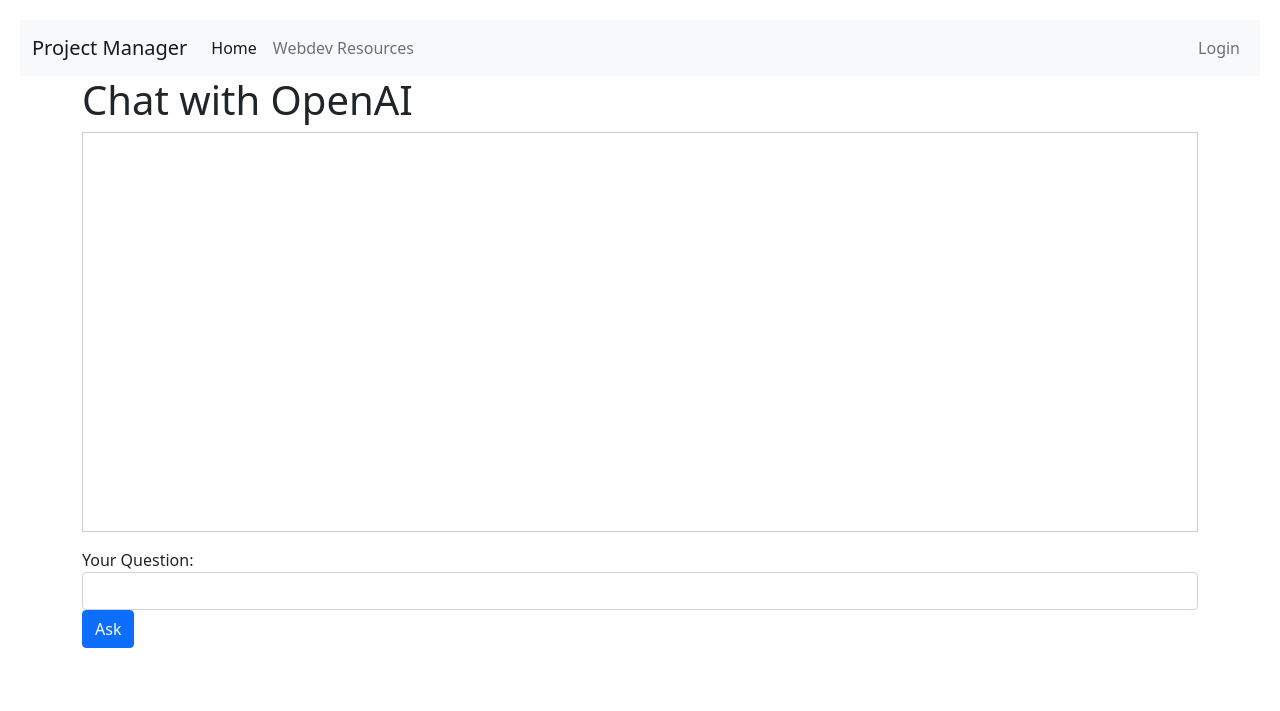
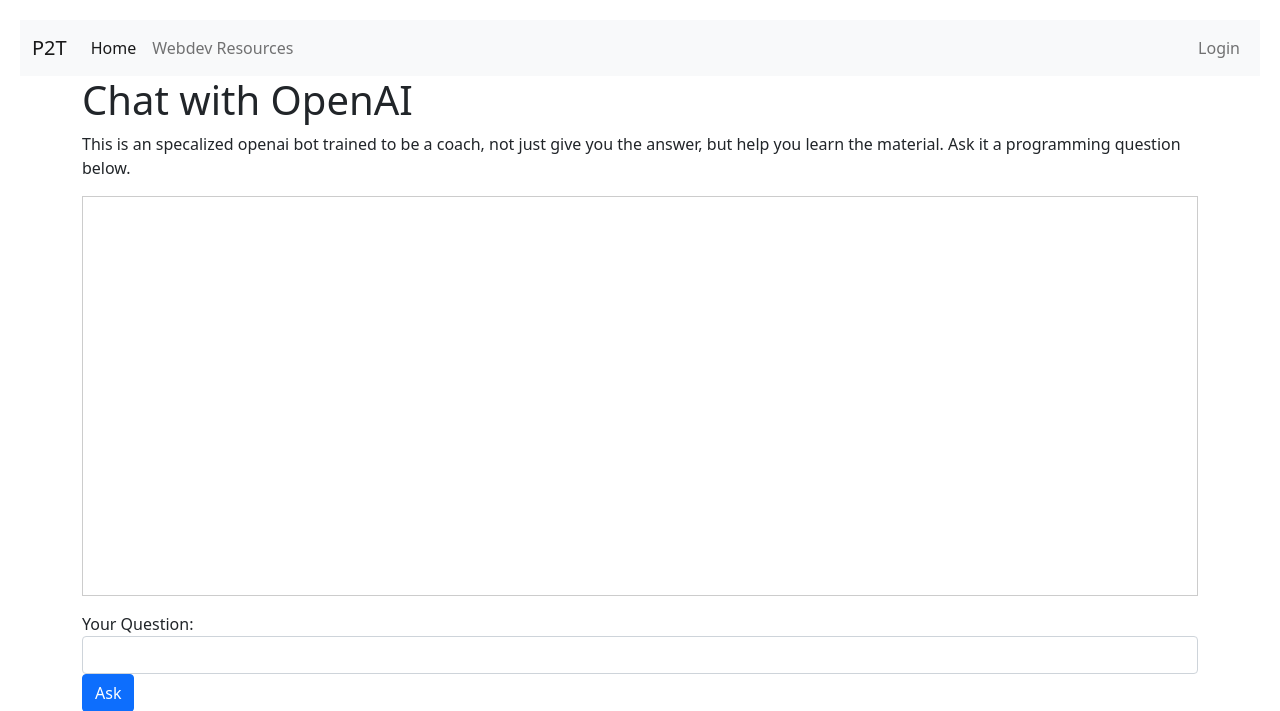
Before and after one commit to admiralorbiter/Flask_Playground, a Flask app: page /chat in a window 1280 px wide. Shown: the top 711 px of the page. Run offline with Flask 3, Linux system fonts and the light colour scheme; some libraries are stand-ins or nearby versions.

Commit message:
Few fixes

```diff
--- a/app/templates/base.html
+++ b/app/templates/base.html
@@ -11,7 +11,7 @@
 <body>
     <nav class="navbar navbar-expand-lg navbar-light bg-light">
         <div class="container-fluid">
-          <a class="navbar-brand" href="#">Project Manager</a>
+          <a class="navbar-brand" href="#">P2T</a>
           <button class="navbar-toggler" type="button" data-bs-toggle="collapse" data-bs-target="#navbarNav" aria-controls="navbarNav" aria-expanded="false" aria-label="Toggle navigation">
             <span class="navbar-toggler-icon"></span>
           </button>
@@ -25,10 +25,6 @@
               </li>
               <!-- Admin Dashboard Link -->
               {% if current_user.is_authenticated %}
-              <!-- Profile Link -->
-              <li class="nav-item">
-                <a class="nav-link" href="{{ url_for('user_detail', id=current_user.id) }}">Profile</a>
-              </li>
               <li class="nav-item">
                 <a class="nav-link" href="{{ url_for('chat') }}">Prog Coach</a>
               </li>
@@ -51,6 +47,10 @@
             <!-- Right-aligned links -->
             <ul class="navbar-nav ms-auto">
               {% if current_user.is_authenticated %}
+              <!-- Profile Link -->
+              <li class="nav-item">
+                <a class="nav-link" href="{{ url_for('user_detail', id=current_user.id) }}">Profile</a>
+              </li>
               <li class="nav-item">
                 <a class="nav-link" href="{{ url_for('logout') }}">Logout</a>
               </li>
--- a/app/templates/chat.html
+++ b/app/templates/chat.html
@@ -2,6 +2,7 @@
 {% block title %}Programming Coach{% endblock %}
 {% block content %}
     <h1>Chat with OpenAI</h1>
+    <p>This is an specalized openai bot trained to be a coach, not just give you the answer, but help you learn the material. Ask it a programming question below.</p>
     <div id="chatBox" style="height: 400px; border: 1px solid #ccc; padding: 10px; overflow-y: scroll;">
         <!-- Chat messages will appear here -->
     </div>
```
